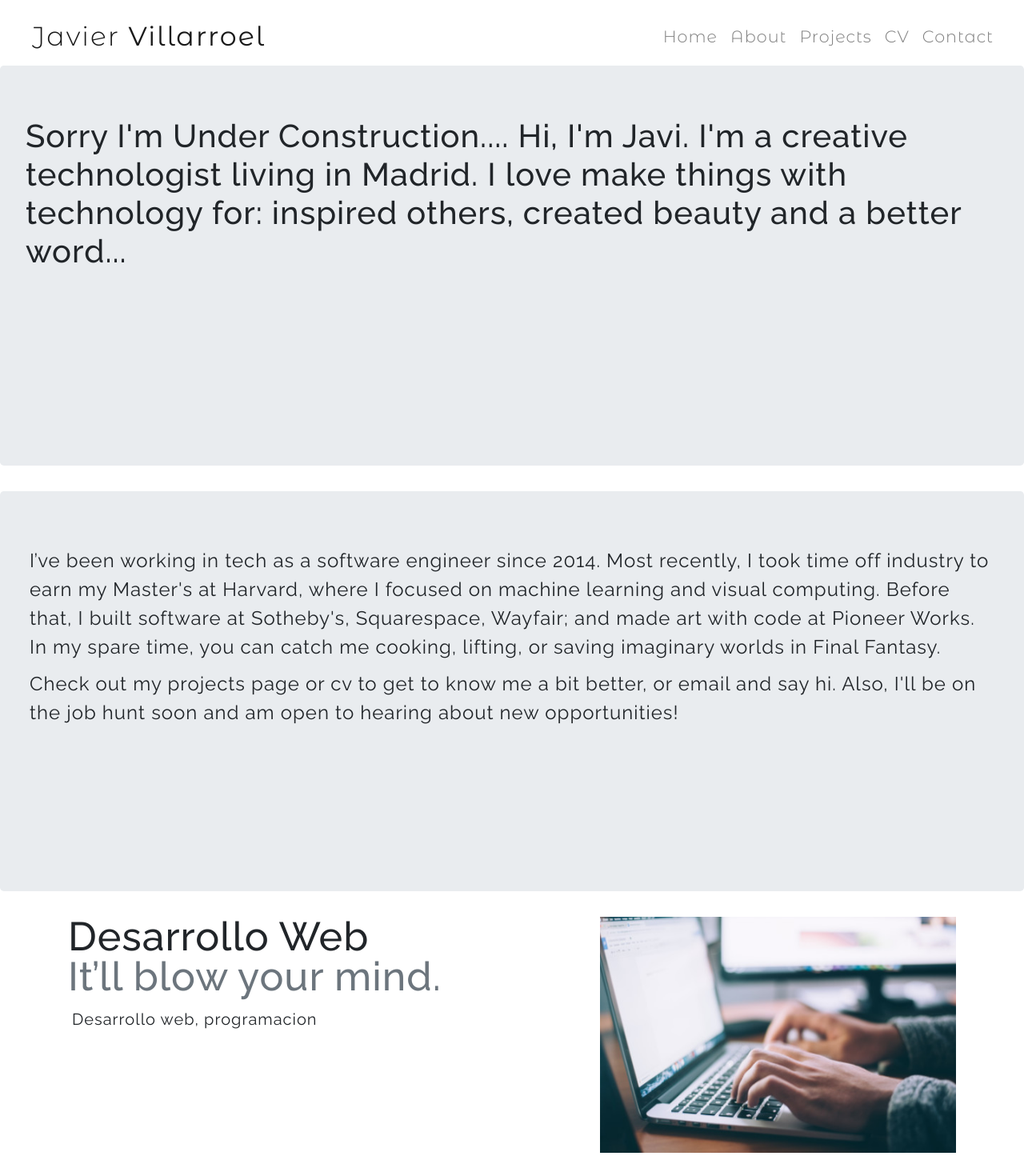
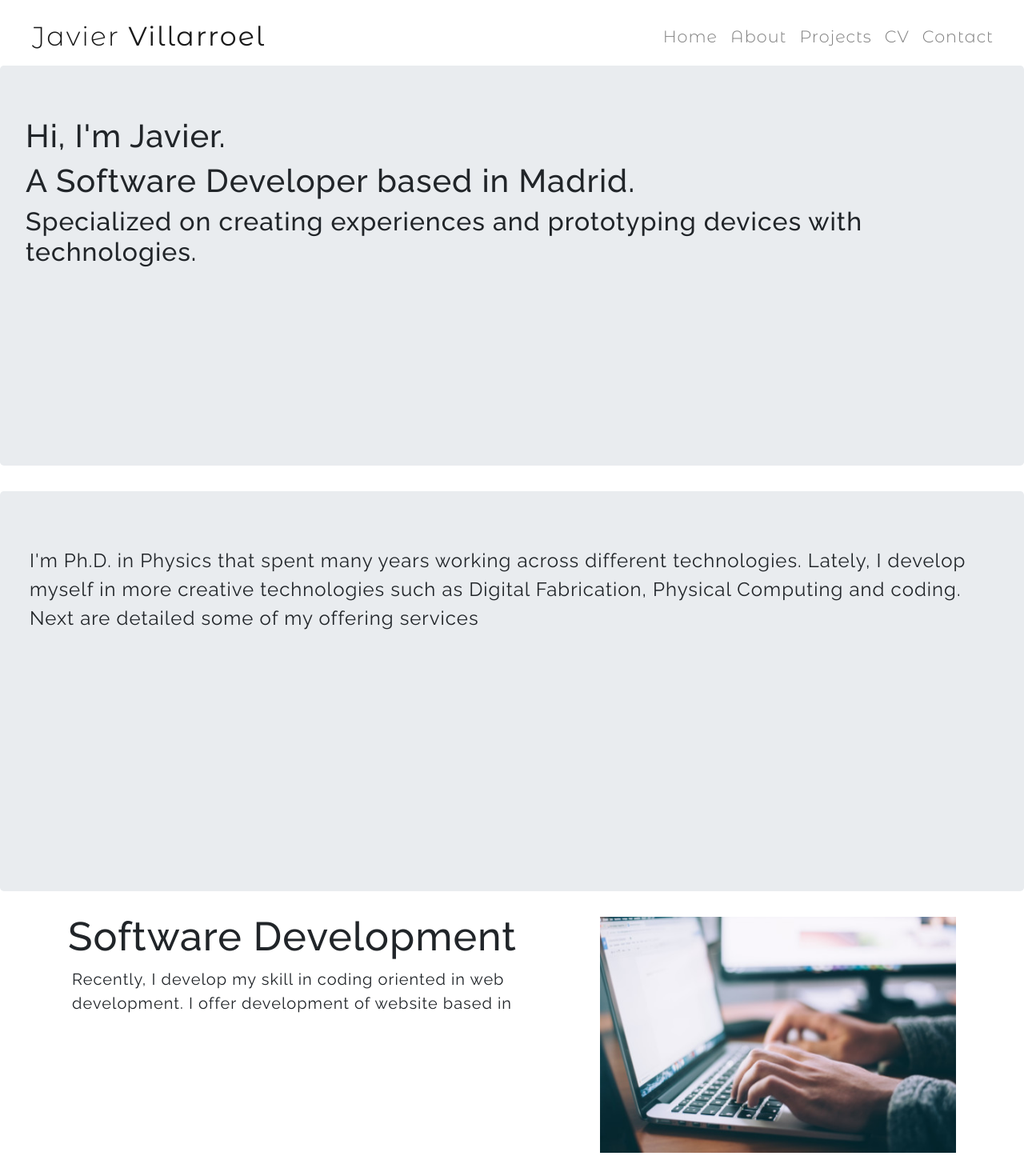
Before and after one commit to JavierVLAB/javiervlab.github.io, a React (Create React App) app: page /#/about in a window 1280 px wide. Shown: the top 1470 px of the page at 80% size. Built offline with nearby package versions, Linux system fonts and the light colour scheme.

Commit message:
about changes 23-nov 23h

```diff
--- a/src/App.js
+++ b/src/App.js
@@ -37,12 +37,12 @@ class App extends React.Component {
             <Route path="/contact" component={Contact}/>
             <Route exact path="/" component={Home}/>
 
-            {
+            {/*
               data.projects.map(project => {
                 return <Route key={project.id} path={"/project" + project.id}
                   render={() => <Project project={project}/>}/>
               })
-            }
+            */}
             <Redirect to="/" />
           </Switch>
         </div>
--- a/src/pages/About.js
+++ b/src/pages/About.js
@@ -9,31 +9,27 @@ class About extends React.Component {
 
       <section id="about">
         <Jumbotron>
-          <h1>Sorry I'm Under Construction.... Hi, I'm Javi. I'm a creative technologist living in Madrid. I love
-          make things with technology for: inspired others, created beauty and a better word...</h1>
+          <h1>Hi, I'm Javier.</h1>
+          <h1>A Software Developer based in Madrid.</h1>
+          <h2>Specialized on creating experiences and prototyping devices with technologies.</h2>
 
 
         </Jumbotron>
 
         <Jumbotron>
-          <p>I’ve been working in tech as a software engineer since 2014. Most recently,
-          I took time off industry to earn my Master's at Harvard, where I focused on
-          machine learning and visual computing. Before that, I built software at Sotheby's,
-          Squarespace, Wayfair; and made art with code at Pioneer Works. In my spare time,
-          you can catch me cooking, lifting, or saving imaginary worlds in Final Fantasy.</p>
 
-          <p>Check out my projects page or cv to get to know me a bit better, or email and say hi.
-          Also, I'll be on the job hunt soon and am open to hearing about new opportunities!</p>
-
-
+          <p>I'm Ph.D. in Physics that spent many years working across different technologies.
+          Lately, I develop myself in more creative technologies such as Digital Fabrication,
+          Physical Computing and coding. Next are detailed some of my offering services</p>
 
         </Jumbotron>
 
         <div className="container marketing">
         <div className="row featurette">
           <div className="col-md-7">
-            <h2 className="featurette-heading">Desarrollo Web<br/><span className="text-muted">It’ll blow your mind.</span></h2>
-            <p className="lead">Desarrollo web, programacion
+            <h2 className="featurette-heading">Software Development</h2>
+            <p className="lead">Recently, I develop my skill in coding oriented in web development. I offer
+            development of website based in
             </p>
           </div>
           <div className="col-md-5">
--- a/src/pages/Home.js
+++ b/src/pages/Home.js
@@ -2,11 +2,11 @@ import React from 'react';
 import Sketch from '../components/Sketch';
 
 const Home = () => (
+
   <div className="home" >
+    <Sketch  />
+  </div>
 
-    <Sketch  />
-
-  </div>
 );
 
 export default Home;
--- a/src/pages/Portfolio.js
+++ b/src/pages/Portfolio.js
@@ -11,7 +11,6 @@ const Portfolio = ({ data }) => (
       <div className="row">
         <div className="col-lg-12 text-center">
           <h1 className="section-heading">Projects</h1>
-          {/*<h3 className="section-subheading text-muted">Last years' projects</h3>*/}
         </div>
       </div>
       <div className="row project-container" id="portfolio-gallery">
--- a/src/style.css
+++ b/src/style.css
@@ -391,3 +391,5 @@ p.text {
     margin-top: auto 0 auto 0;
   }
 }
+/*
+-----------------*/
```
Also changed, not shown: 1 other file (tests, documents, lock files or other folders).
